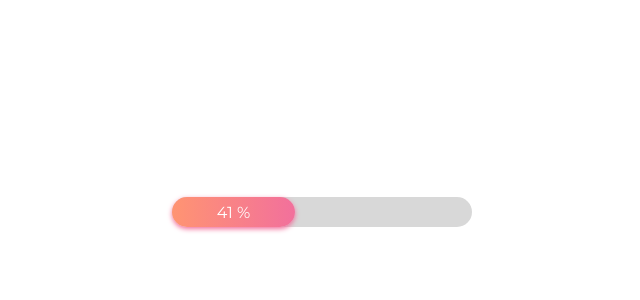
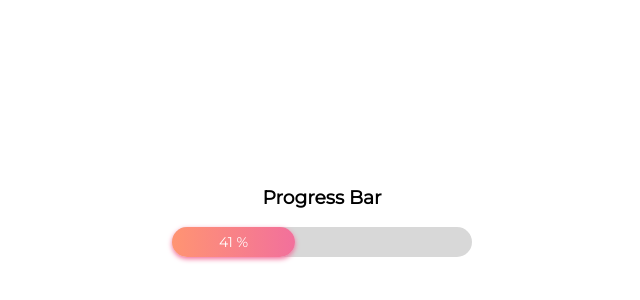
Before and after one commit to furkvnclk/javascript-projects-31, a plain HTML site: page progress-bar/index.html in a window 1280 px wide. Shown: the part 188-488 px from the top of the page, without its empty margins (318-958 px from the left). Drawn offline with Linux system fonts and the light colour scheme.

Commit message:
Add title

```diff
--- a/progress-bar/index.html
+++ b/progress-bar/index.html
@@ -9,9 +9,9 @@
 </head>
 
 <body>
+    <h3>Progress Bar</h3>
     <div class="progress">
         <div class="progress-done">
-
         </div>
     </div>
 
--- a/progress-bar/style.css
+++ b/progress-bar/style.css
@@ -2,6 +2,7 @@
 body {
     font-family: 'Montserrat', sans-serif;
     display: flex;
+    flex-direction: column;
     justify-content: center;
     align-items: center;
     min-height: 100vh;
@@ -22,6 +23,7 @@ body {
     background: linear-gradient(to left, #F2709C, #FF9472);
     box-shadow: 0 3px 3px -5px #F2709C, 0 2px 5px #F2709C;
     border-radius: 30px;
+    font-size: 14px;
     color: #FFF;
     height: 100%;
     width: 0;
```
